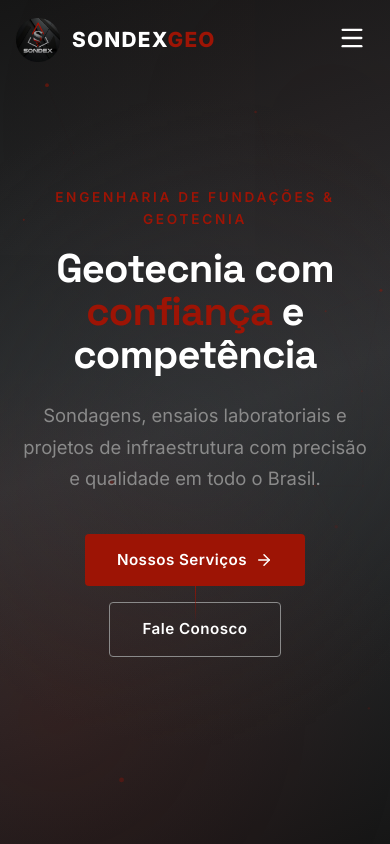
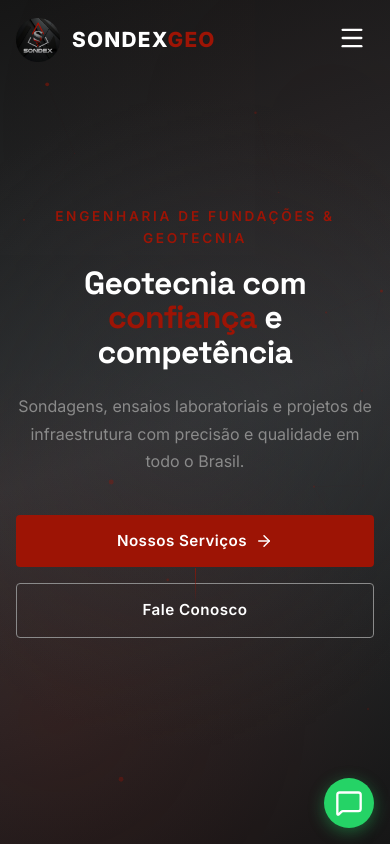
Before and after one commit to edsonogli/sondexgeo, a React (Vite) app: page / in a window 390 px wide. Shown: the top 844 px of the page. Built offline with nearby package versions, Linux system fonts and the light colour scheme.

Commit message:
feat: Etapa 8 - Polimento final
- WhatsApp floating button with tooltip
- SEO: meta tags, Open Graph, structured data (JSON-LD)
- Canonical URL and robots meta
- Mobile responsive improvements
- Favicon (logo-icon.png)
- Apple mobile web app meta tags

```diff
--- a/index.html
+++ b/index.html
@@ -2,15 +2,57 @@
 <html lang="pt-BR">
   <head>
     <meta charset="UTF-8" />
-    <link rel="icon" href="/logo-icon.png" />
+    <link rel="icon" type="image/png" href="/logo-icon.png" />
     <meta name="viewport" content="width=device-width, initial-scale=1.0" />
-    <meta name="description" content="Sondex Geo - Engenharia de Fundações & Geotecnia. Sondagens SPT, Rotativa, ensaios laboratoriais e projetos de infraestrutura." />
-    <meta name="keywords" content="sondagem, geotecnia, SPT, rotativa, fundações, contenções, engenharia civil, brasília" />
+
+    <!-- SEO -->
+    <title>Sondex Geo | Engenharia de Fundações & Geotecnia</title>
+    <meta name="description" content="Sondex Geo - Engenharia de Fundações & Geotecnia. Sondagens SPT, Rotativa, Mista, ensaios laboratoriais e projetos de infraestrutura. Brasília e Goiânia." />
+    <meta name="keywords" content="sondagem, geotecnia, SPT, rotativa, mista, fundações, contenções, engenharia civil, brasília, goiânia, CBR, triaxial, planialtimetria" />
+    <meta name="author" content="Sondex Geo" />
+    <meta name="robots" content="index, follow" />
+    <link rel="canonical" href="https://sondexgeo.com.br" />
+
+    <!-- Open Graph -->
+    <meta property="og:type" content="website" />
+    <meta property="og:title" content="Sondex Geo | Engenharia de Fundações & Geotecnia" />
+    <meta property="og:description" content="Sondagens, ensaios laboratoriais e projetos de infraestrutura com precisão e qualidade." />
+    <meta property="og:url" content="https://sondexgeo.com.br" />
+    <meta property="og:image" content="https://sondexgeo.com.br/logo-full.png" />
+    <meta property="og:locale" content="pt_BR" />
+    <meta property="og:site_name" content="Sondex Geo" />
+
+    <!-- Theme -->
     <meta name="theme-color" content="#161616" />
+    <meta name="apple-mobile-web-app-capable" content="yes" />
+    <meta name="apple-mobile-web-app-status-bar-style" content="black-translucent" />
+
+    <!-- Fonts -->
     <link rel="preconnect" href="https://fonts.googleapis.com" />
     <link rel="preconnect" href="https://fonts.gstatic.com" crossorigin />
     <link href="https://fonts.googleapis.com/css2?family=Inter:wght@300;400;500;600;700;800;900&family=Space+Grotesk:wght@500;700&display=swap" rel="stylesheet" />
-    <title>Sondex Geo | Engenharia de Fundações & Geotecnia</title>
+
+    <!-- Structured Data -->
+    <script type="application/ld+json">
+    {
+      "@context": "https://schema.org",
+      "@type": "LocalBusiness",
+      "name": "Sondex Geo",
+      "description": "Engenharia de Fundações & Geotecnia",
+      "url": "https://sondexgeo.com.br",
+      "telephone": "+5561996105699",
+      "email": "sondex.eng@gmail.com",
+      "address": {
+        "@type": "PostalAddress",
+        "addressLocality": "Brasília",
+        "addressRegion": "DF",
+        "addressCountry": "BR"
+      },
+      "sameAs": ["https://instagram.com/sondex.geo"],
+      "priceRange": "$$",
+      "openingHours": "Mo-Fr 08:00-18:00"
+    }
+    </script>
   </head>
   <body>
     <div id="root"></div>
--- a/src/components/Layout.jsx
+++ b/src/components/Layout.jsx
@@ -1,5 +1,6 @@
 import Header from './Header'
 import Footer from './Footer'
+import WhatsAppButton from './WhatsAppButton'
 
 export default function Layout({ children }) {
   return (
@@ -9,6 +10,7 @@ export default function Layout({ children }) {
         {children}
       </main>
       <Footer />
+      <WhatsAppButton />
     </>
   )
 }
--- /dev/null
+++ b/src/components/WhatsAppButton.jsx
@@ -0,0 +1,16 @@
+import { MessageSquare } from 'lucide-react'
+
+export default function WhatsAppButton() {
+  return (
+    <a
+      href="https://wa.me/5561996105699"
+      target="_blank"
+      rel="noopener noreferrer"
+      className="whatsapp-float"
+      aria-label="WhatsApp"
+    >
+      <MessageSquare size={28} />
+      <span className="whatsapp-float__tooltip">Fale conosco</span>
+    </a>
+  )
+}
--- a/src/styles/global.css
+++ b/src/styles/global.css
@@ -237,6 +237,70 @@ img { max-width: 100%; height: auto; display: block; }
 ::-webkit-scrollbar-thumb:hover { background: var(--color-accent); }
 ::selection { background: rgba(157,20,5,0.4); color: var(--color-white); }
 
+/* ===== WHATSAPP FLOAT ===== */
+.whatsapp-float {
+  position: fixed;
+  bottom: 1.5rem;
+  right: 1.5rem;
+  width: 56px;
+  height: 56px;
+  border-radius: 50%;
+  background: #25D366;
+  color: white;
+  display: flex;
+  align-items: center;
+  justify-content: center;
+  z-index: 999;
+  box-shadow: 0 4px 16px rgba(37, 211, 102, 0.4);
+  transition: all 0.3s;
+  text-decoration: none;
+}
+.whatsapp-float:hover {
+  transform: scale(1.1);
+  box-shadow: 0 6px 24px rgba(37, 211, 102, 0.5);
+}
+.whatsapp-float__tooltip {
+  position: absolute;
+  right: 68px;
+  background: var(--color-bg-secondary);
+  color: var(--color-white);
+  padding: 0.5rem 1rem;
+  border-radius: var(--radius-sm);
+  font-size: 0.85rem;
+  white-space: nowrap;
+  opacity: 0;
+  pointer-events: none;
+  transition: opacity 0.2s;
+}
+.whatsapp-float:hover .whatsapp-float__tooltip { opacity: 1; }
+
+/* ===== RESPONSIVE MOBILE ===== */
+@media (max-width: 768px) {
+  .hero__title { font-size: clamp(2rem, 8vw, 3rem); }
+  .hero__subtitle { font-size: 1rem; }
+  .hero__actions { flex-direction: column; align-items: center; }
+  .hero__actions .btn { width: 100%; justify-content: center; }
+  .section { padding: var(--space-xl) 0; }
+  .section__title { font-size: clamp(1.5rem, 5vw, 2rem); }
+  .cards-grid { grid-template-columns: 1fr; }
+  .services-grid { grid-template-columns: 1fr; }
+  .services-full-grid { grid-template-columns: 1fr; }
+  .stats-grid { grid-template-columns: repeat(2, 1fr); }
+  .about-text__heading { font-size: 1.5rem; }
+  .page-hero { padding-top: calc(var(--header-height) + var(--space-xl)); }
+  .page-hero__title { font-size: clamp(1.75rem, 6vw, 2.5rem); }
+  .contact-form { padding: var(--space-md); }
+  .whatsapp-float { bottom: 1rem; right: 1rem; width: 50px; height: 50px; }
+}
+
+@media (max-width: 480px) {
+  .stats-grid { grid-template-columns: 1fr 1fr; }
+  .stat__number { font-size: 1.75rem; }
+  .infra-grid { grid-template-columns: 1fr; }
+  .pillars-grid { grid-template-columns: 1fr; }
+  .locations-grid { grid-template-columns: 1fr; }
+}
+
 /* ===== HOME EXTRAS ===== */
 .about-preview__title-left { text-align: left; }
 .about-preview__p { color: var(--color-gray-muted); font-size: 1.05rem; line-height: 1.8; margin-bottom: var(--space-sm); }
```
